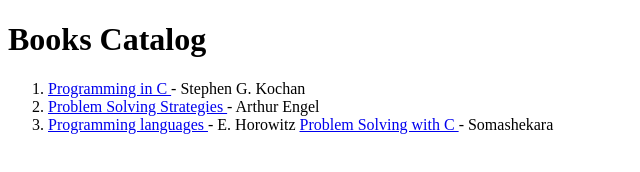
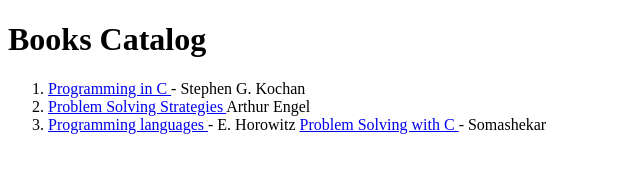
Before and after one commit to shirishp-webonise/git-demo, a plain HTML site: page index.html in a window 1280 px wide. Shown: the full height of the page, 0-640 px from the left. Drawn offline with Linux system fonts and the light colour scheme.

Commit message:
changed formatting

```diff
--- a/index.html
+++ b/index.html
@@ -16,7 +16,7 @@
                 <a href="https://books.google.co.in/books?id=wj3_FxnRz5kC&lpg=PP1&dq=problem%20solving&pg=PP1#v=onepage&q=problem%20solving&f=false">
                     Problem Solving Strategies
                 </a>
-                - Arthur Engel
+                Arthur Engel
             </li>
             <li>
                 <a href="https://books.google.co.in/books?id=-2mrCAAAQBAJ&lpg=PR2&dq=data%20structures&pg=PR2#v=onepage&q=data%20structures&f=false">
@@ -26,7 +26,7 @@
                 <a href="https://books.google.co.in/books?id=KAoxATlmi84C&lpg=PR1&dq=problem%20solving%20with%20c&pg=PR1#v=onepage&q=problem%20solving%20with%20c&f=false">
                     Problem Solving with C
                 </a>
-                - Somashekara
+                - Somashekar
             </li>
         </ol>
     </body>
```
